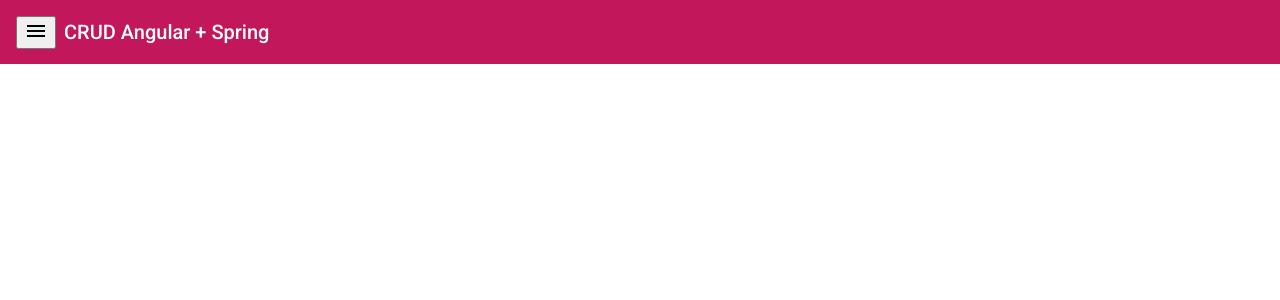
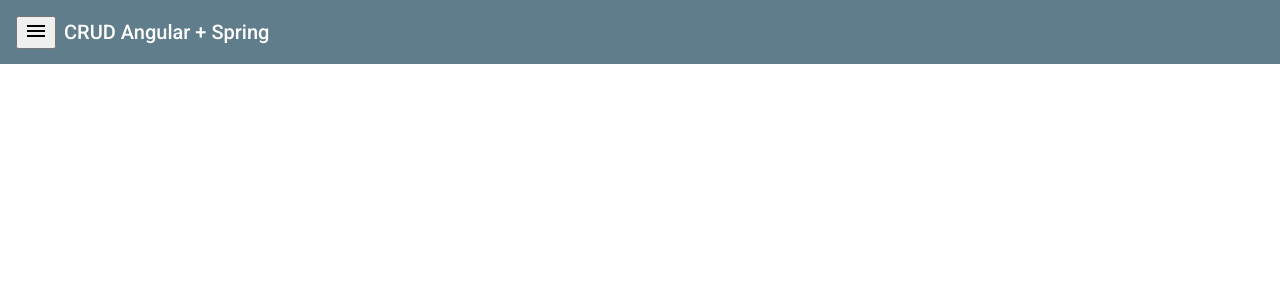
Before and after one commit to danilojsouza/angular-courses, an Angular app: page / in a window 1280 px wide. Shown: the top 300 px of the page. Built offline with nearby package versions, Linux system fonts and the light colour scheme.

Commit message:
Customizing theme

```diff
--- a/src/styles.scss
+++ b/src/styles.scss
@@ -1,4 +1,14 @@
 /* You can add global styles to this file, and also import other style files */
+@import '@angular/material/theming';
+@include mat-core();
+
+$dark-primary: mat-palette($mat-blue-grey);
+$dark-accent:  mat-palette($mat-amber, A200, A100, A400);
+$dark-warn:    mat-palette($mat-deep-orange);
+
+$dark-theme:   mat-dark-theme($dark-primary, $dark-accent, $dark-warn);
+
+@include angular-material-theme($dark-theme);
 
 html, body { height: 100%; }
 body { margin: 0; font-family: Roboto, "Helvetica Neue", sans-serif; }
```
